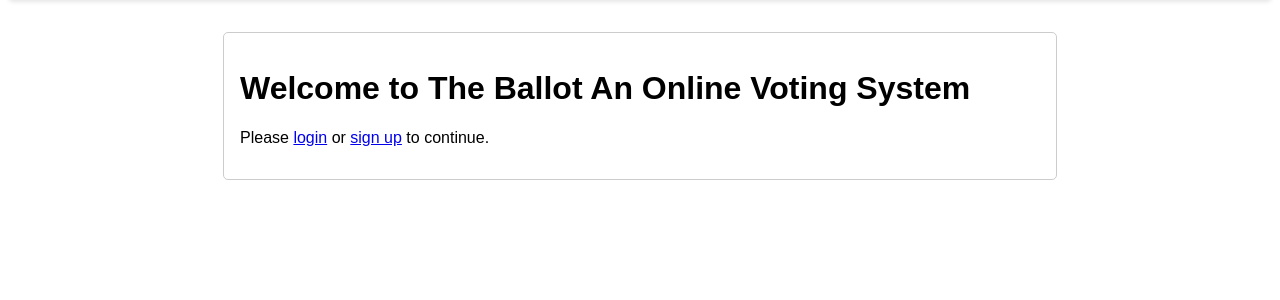
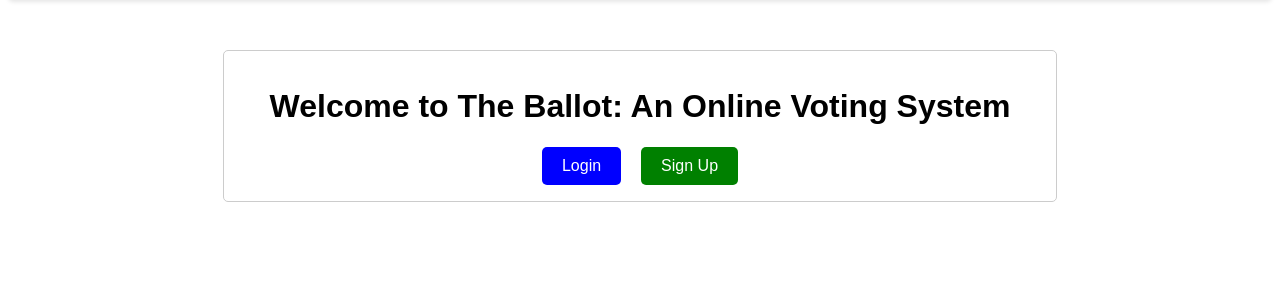
Before and after one commit to aka-frnzy/ballot, a PHP site: page / in a window 1280 px wide. Shown: the part 56-356 px from the top of the page. Run offline with PHP 8.4, Linux system fonts and the light colour scheme.

Commit message:
Some UI Changes

```diff
--- a/index.php
+++ b/index.php
@@ -10,8 +10,40 @@ if (isset($_SESSION['user_role']) && $_SESSION['user_role'] == 'admin') {
 ?>
 
 <?php include('templates/header.php'); ?>
+<style>
+    .container {
+        text-align: center;
+        margin-top: 50px;
+    }
+
+    .btn-group {
+        display: flex;
+        justify-content: center;
+        gap: 20px;
+        margin-top: 20px;
+    }
+
+    .btn {
+        padding: 10px 20px;
+        font-size: 16px;
+        text-decoration: none;
+        color: white;
+        border-radius: 5px;
+    }
+
+    .btn-login {
+        background-color: blue;
+    }
+
+    .btn-signup {
+        background-color: green;
+    }
+</style>
 <div class="container">
-    <h1>Welcome to The Ballot An Online Voting System</h1>
-    <p>Please <a href="login.php">login</a> or <a href="signup.php">sign up</a> to continue.</p>
+    <h1>Welcome to The Ballot: An Online Voting System</h1>
+    <div class="btn-group">
+        <a href="login.php" class="btn btn-login">Login</a>
+        <a href="signup.php" class="btn btn-signup">Sign Up</a>
+    </div>
 </div>
 <?php include('templates/footer.php'); ?>
--- a/voter.php
+++ b/voter.php
@@ -27,8 +27,6 @@ $view = isset($_GET['view']) ? $_GET['view'] : 'elections';
             include('php/view_results_voter.php');
         } elseif ($view == 'vote' && isset($_GET['election_id'])) {
             include('vote.php');
-        } else {
-            include('php/available_elections.php');
         }
         ?>
     </div>
```
Also changed, not shown: admin.php (+5 -5 lines), php/login.php (+11 -15 lines), php/register.php (+22 -7 lines).
